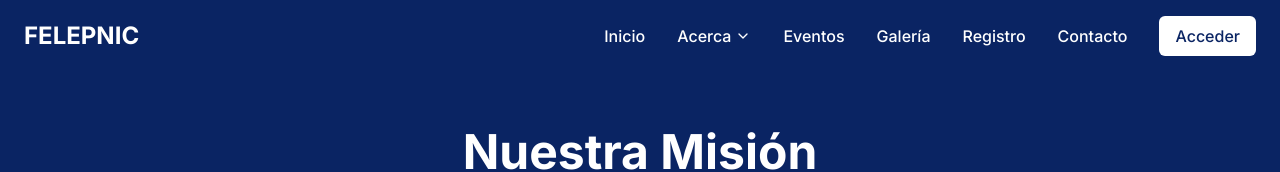
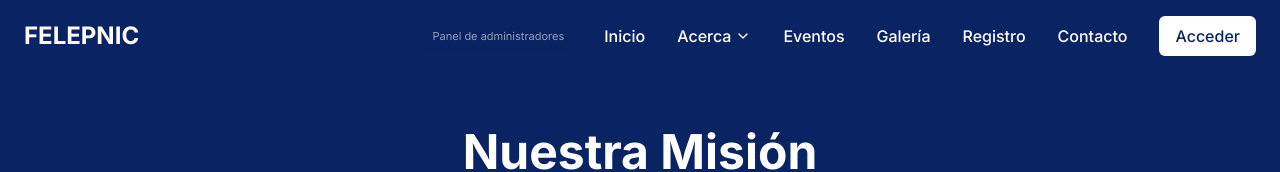
Before and after one commit to marcasnt/FELEPNIC, a React (Vite) app: page /mision in a window 1280 px wide. Shown: the top 172 px of the page. Built offline with nearby package versions, Linux system fonts and the light colour scheme.

Commit message:
acceso panel de administradores

```diff
--- a/src/components/Navbar.tsx
+++ b/src/components/Navbar.tsx
@@ -55,11 +55,15 @@ const Navbar = () => {
             <span className={`font-bold text-xl md:text-2xl ${scrolled ? 'text-navy' : 'text-white'}`}>FELEPNIC</span>
           </Link>
 
-          {/* Botones especiales para panel de atletas */}
-
-
           {/* Desktop Navigation */}
           <div className="hidden md:flex items-center space-x-8">
+            <Link
+              to="/admin-login"
+              className="text-xs px-2 py-1 rounded bg-navy/80 text-white/80 hover:bg-navy hover:text-white shadow-sm transition-all ml-4"
+              style={{ fontSize: '11px', opacity: 0.7 }}
+            >
+              Panel de administradores
+            </Link>
             <Link to="/" className={`nav-link ${scrolled ? 'text-navy' : 'text-white'}`}>Inicio</Link>
             <div className="relative group">
               <button className={`nav-link flex items-center ${scrolled ? 'text-navy' : 'text-white'}`}>
@@ -104,6 +108,14 @@ const Navbar = () => {
         isOpen ? 'max-h-screen opacity-100' : 'max-h-0 opacity-0 invisible'
       }`}>
         <div className="container mx-auto px-4 py-4 space-y-3">
+          <Link
+            to="/admin-login"
+            className="block text-xs px-2 py-1 rounded bg-navy/80 text-white/80 hover:bg-navy hover:text-white shadow-sm transition-all mb-2 text-right ml-auto w-max"
+            style={{ fontSize: '11px', opacity: 0.7 }}
+            onClick={() => setIsOpen(false)}
+          >
+            Panel de administradores
+          </Link>
           <Link to="/" className="block nav-link py-2" onClick={() => setIsOpen(false)}>Inicio</Link>
           <div className="border-t border-gray-100 pt-2">
             <Link to="/mision" className="block nav-link py-2 pl-4" onClick={() => setIsOpen(false)}>Misión</Link>
```
